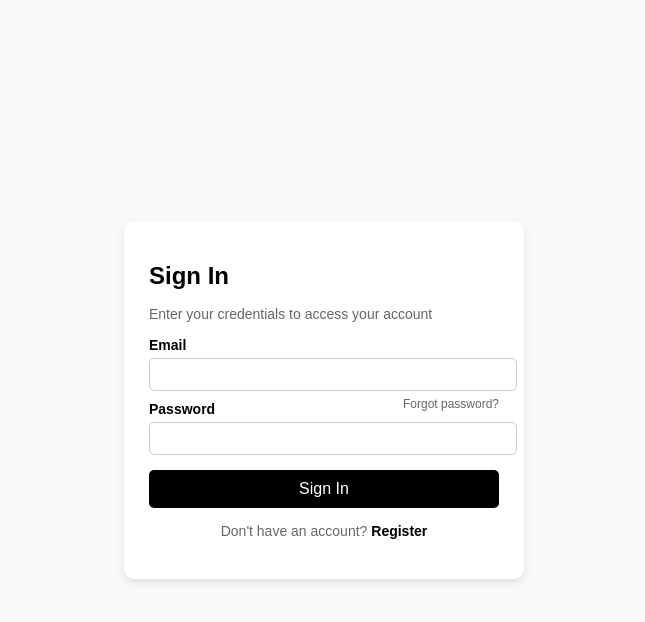
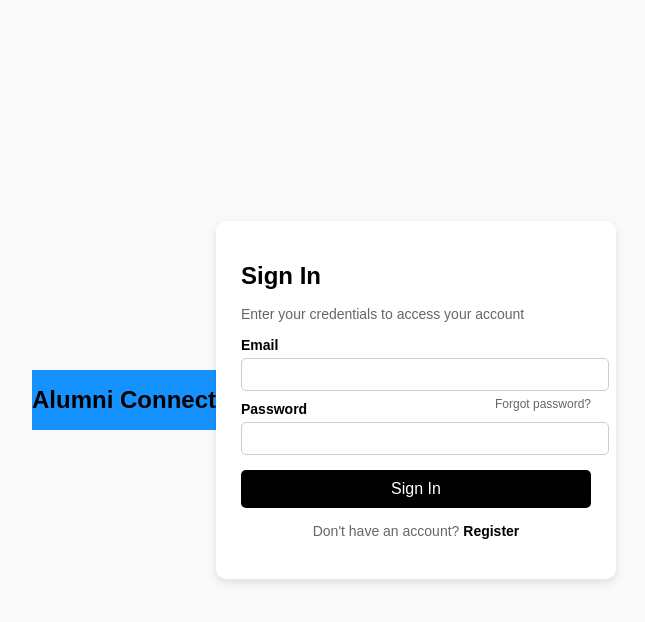
Before and after one commit to Devendra470/Alumni_Portal, a Django app: page /signin in a window 1280 px wide. Shown: the top 622 px of the page, without its empty margins (316-961 px from the left). Run offline with Django 5.2, Linux system fonts and the light colour scheme.

Commit message:
Added Change Password module

```diff
--- a/alumni/templates/alumni/passwd.html
+++ b/alumni/templates/alumni/password_reset.html
@@ -76,7 +76,7 @@
     {% endif %}
     <h2>Change Password</h2>
     <p>Enter your new password and confirm it below.</p>
-    <form method="post" action="{% url 'change_password' %}">
+    <form method="post" action="{% url 'password_reset' %}">
       {% csrf_token %}
       <label for="new-password">New Password</label>
       <input type="password" name="newpassword" placeholder="Enter new password" required />
--- a/alumni/templates/alumni/signin.html
+++ b/alumni/templates/alumni/signin.html
@@ -1,28 +1,27 @@
 <!DOCTYPE html>
 <html lang="en">
-
   <head>
     {% load static %}
-    <meta charset="UTF-8">
-    <meta name="viewport" content="width=device-width, initial-scale=1.0">
+    <meta charset="UTF-8" />
+    <meta name="viewport" content="width=device-width, initial-scale=1.0" />
     <title>Sign In</title>
-    <link rel="stylesheet" href="{% static 'signin.css' %}">
+    <link rel="stylesheet" href="{% static 'signin.css' %}" />
+    {% comment %} <link rel="stylesheet" href="{% static 'style.css' %}" /> {% endcomment %}
   </head>
 
   <body>
+    <header style="background-color: rgb(22, 146, 255);">
+        <h1><i class="fa-solid fa-graduation-cap" style="color: white; "></i>Alumni Connect</h1>
+    </header>
     <div class="form-container">
       <div style="background-color: lightgreen; text-align: center; border-radius: 50px 50px ;">
         {% if created %}
-            <div class="alert alert-success">
-                Account created successfully! Please log in.
-            </div>
+          <div class="alert alert-success">Account created successfully! Please log in.</div>
         {% endif %}
       </div>
       <div style="background-color: rgb(226, 25, 25); text-align: center; border-radius: 50px 50px ; color: white;">
         {% if flag %}
-            <div class="alert alert-failure">
-                Invalid Email Id or password
-            </div>
+          <div class="alert alert-failure">Invalid Email Id or password</div>
         {% endif %}
       </div>
       <h1>Sign In</h1>
@@ -31,20 +30,20 @@
       <form method="post" action="{% url 'signindata' %}" autocomplete="off">
         {% csrf_token %}
         <label>Email</label>
-            <input type="email" name="email" required>
+        <input type="email" name="email" required />
 
         <div class="password-group">
           <label>Password</label>
-                <a href="{% url 'passwd' %}" class="forgot-password">Forgot password?</a>
+          <a href="{% url 'password_reset' %}" class="forgot-password">Forgot password?</a>
         </div>
-            <input type="password" name="password" required>
+        <input type="password" name="password" required />
 
         <button type="submit">Sign In</button>
       </form>
 
-        <p class="register-link">Don't have an account? <a href="joinnetwork">Register</a></p>
+      <p class="register-link">
+        Don't have an account? <a href="joinnetwork">Register</a>
+      </p>
     </div>
-
   </body>
-
 </html>
--- a/alumni/urls.py
+++ b/alumni/urls.py
@@ -11,6 +11,7 @@ urlpatterns = [
     path('logout',views.logout,name='logout'),
     path('verify_otp',views.verify_otp,name="verify_otp"),
     path('resend_otp',views.resend_otp,name='resend_otp'),
-    path('change_password',views.change_password,name='change_password'),
-    path('passwd',views.password_change_page,name='passwd'),
+    path('password_reset',views.password_reset_page,name='password_reset'),
+    path('change_password',views.passoword_reset,name='change_password'),
+
 ]
--- a/alumni/views.py
+++ b/alumni/views.py
@@ -21,8 +21,8 @@ def signin(request):
     return render(request,'alumni/signin.html')
 
 # Module to display password change page
-def password_change_page(request):
-    return render(request,'alumni/passwd.html')
+def password_reset_page(request):
+    return render(request,'alumni/password_reset.html')
 
 # Module to Signup
 def create_account(request):
@@ -174,8 +174,8 @@ def Create_user(signup_data):
                                       graduation_year=signup_data['gradyear'],
                                       degree=signup_data['degree'])
 
-
-def change_password(request):
+# Module to Change Password
+def passoword_reset(request):
     new_password=request.POST.get('newpassword')
     confirm_password=request.POST.get('confirmpassword')
     print(new_password)
@@ -183,4 +183,4 @@ def change_password(request):
     if(new_password==confirm_password):
           pass
     else:
-         return render(request,'alumni/passwd.html',{'flag': True})
+         return render(request,'alumni/password_reset.html',{'flag': True})
```
Also changed, not shown: alumni/models.py (line endings or trailing spaces). Lines whose indentation alone changed are shown as unchanged.
